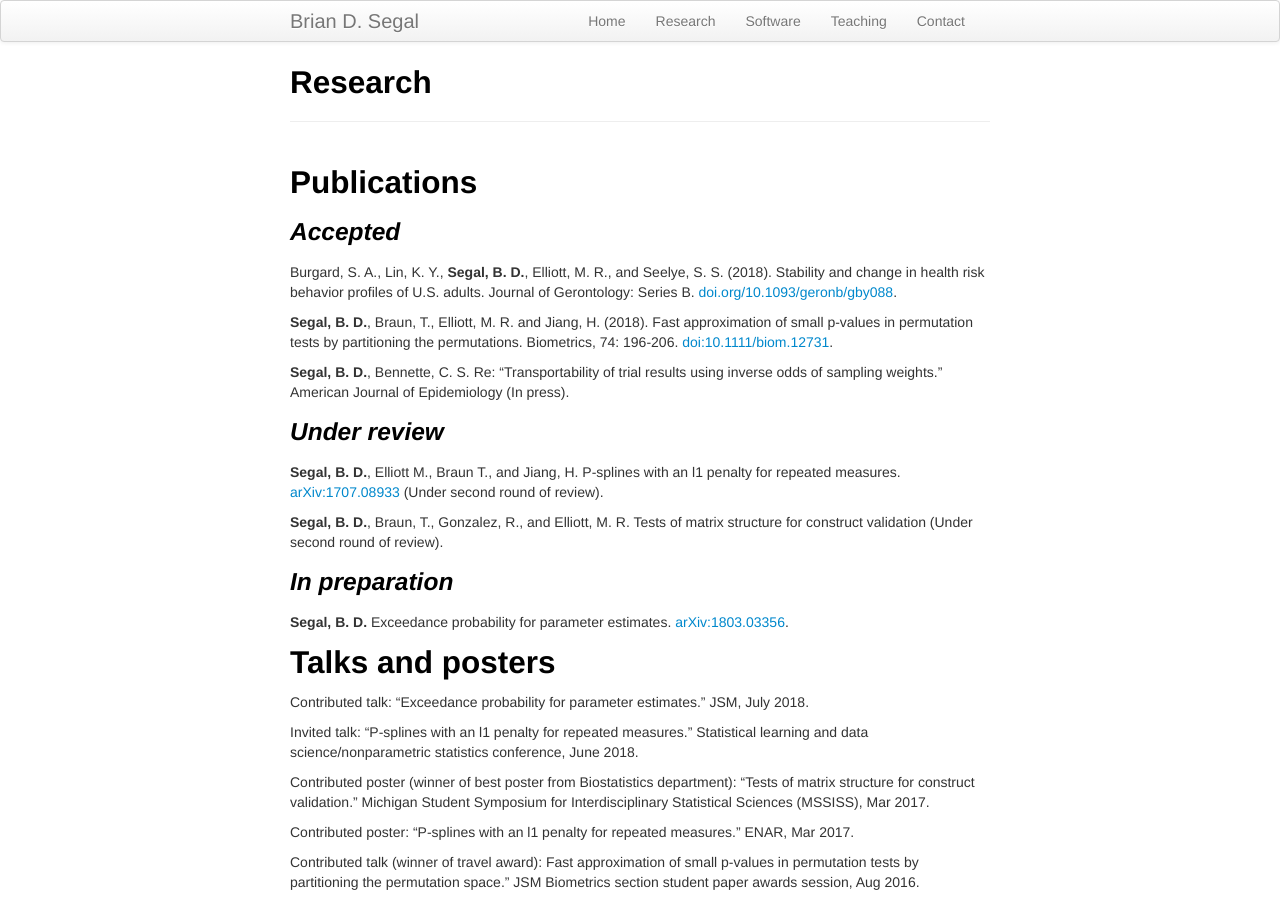
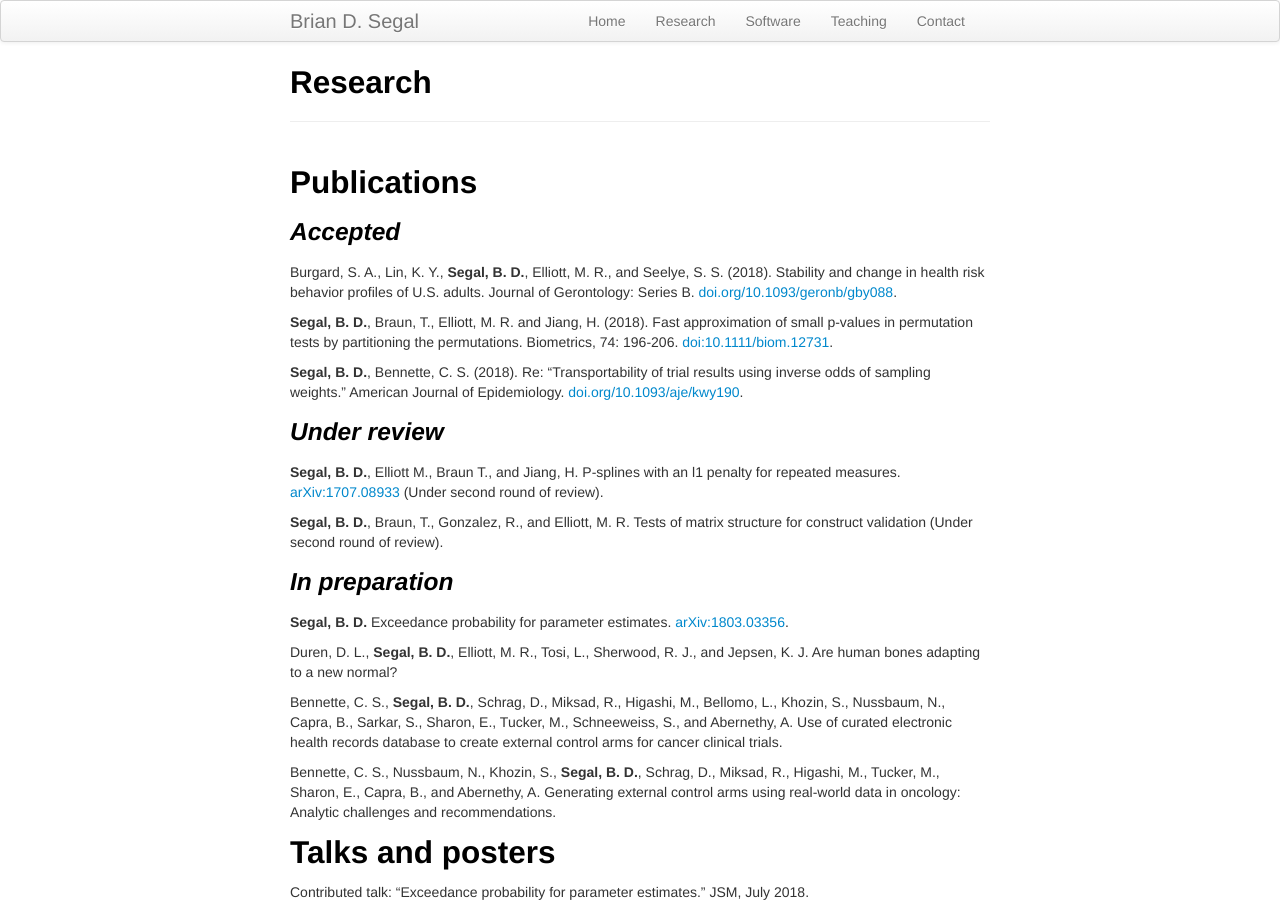
Before and after one commit to bdsegal/bdsegal.github.io, a Jekyll site: the page built from pages/research.md, in a window 1280 px wide and 900 px high. Built offline with Jekyll 4.4.1, drawn with Linux system fonts in a browser that asks for light colours.

Commit message:
updated publications

```diff
--- a/pages/research.md
+++ b/pages/research.md
@@ -11,7 +11,7 @@ Burgard, S. A., Lin, K. Y., **Segal, B. D.**, Elliott, M. R., and Seelye, S. S.
 
 **Segal, B. D.**, Braun, T., Elliott, M. R. and Jiang, H. (2018). Fast approximation of small p-values in permutation tests by partitioning the permutations. Biometrics, 74: 196-206. [doi:10.1111/biom.12731](http://dx.doi.org/10.1111/biom.12731).
 
-**Segal, B. D.**, Bennette, C. S. Re: "Transportability of trial results using inverse odds of sampling weights." American Journal of Epidemiology (In press).
+**Segal, B. D.**, Bennette, C. S. (2018). Re: "Transportability of trial results using inverse odds of sampling weights." American Journal of Epidemiology. [doi.org/10.1093/aje/kwy190](https://doi.org/10.1093/aje/kwy190).
 
 ### *Under review*
 
@@ -21,6 +21,12 @@ Burgard, S. A., Lin, K. Y., **Segal, B. D.**, Elliott, M. R., and Seelye, S. S.
 
 ### *In preparation*
 **Segal, B. D.** Exceedance probability for parameter estimates. [arXiv:1803.03356](https://arxiv.org/abs/1803.03356).
+
+Duren, D. L., **Segal, B. D.**, Elliott, M. R., Tosi, L., Sherwood, R. J., and Jepsen, K. J. Are human bones adapting to a new normal?
+
+Bennette, C. S., **Segal, B. D.**, Schrag, D., Miksad, R., Higashi, M., Bellomo, L., Khozin, S., Nussbaum, N., Capra, B., Sarkar, S., Sharon, E., Tucker, M., Schneeweiss, S., and Abernethy, A. Use of curated electronic health records database to create external control arms for cancer clinical trials.
+
+Bennette, C. S., Nussbaum, N., Khozin, S., **Segal, B. D.**, Schrag, D., Miksad, R., Higashi, M., Tucker, M., Sharon, E., Capra, B., and Abernethy, A. Generating external control arms using real-world data in oncology: Analytic challenges and recommendations.
 
 ## Talks and posters
 
```
Also changed, not shown: index.md (+1 -1 lines), 1 other file.
